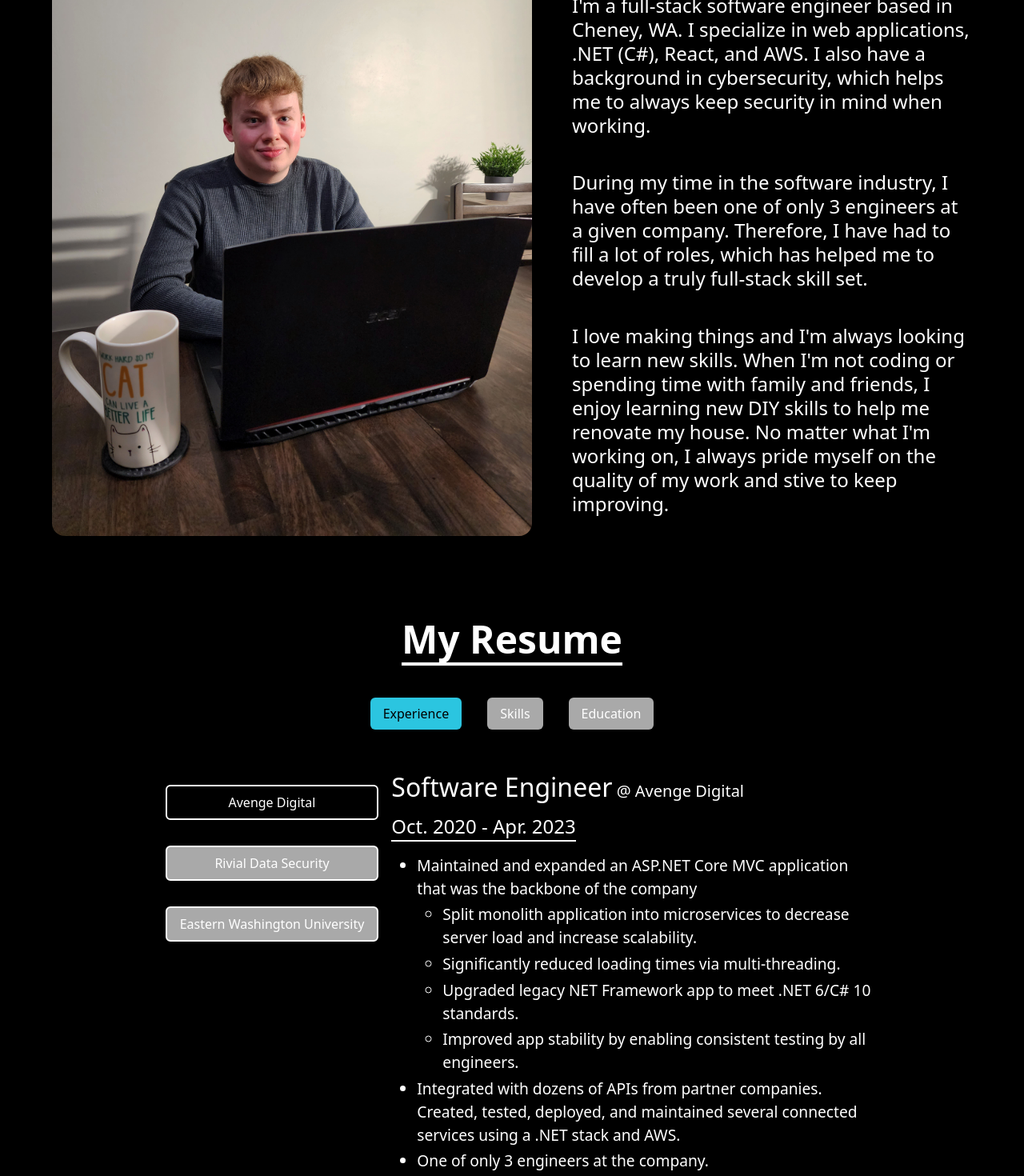
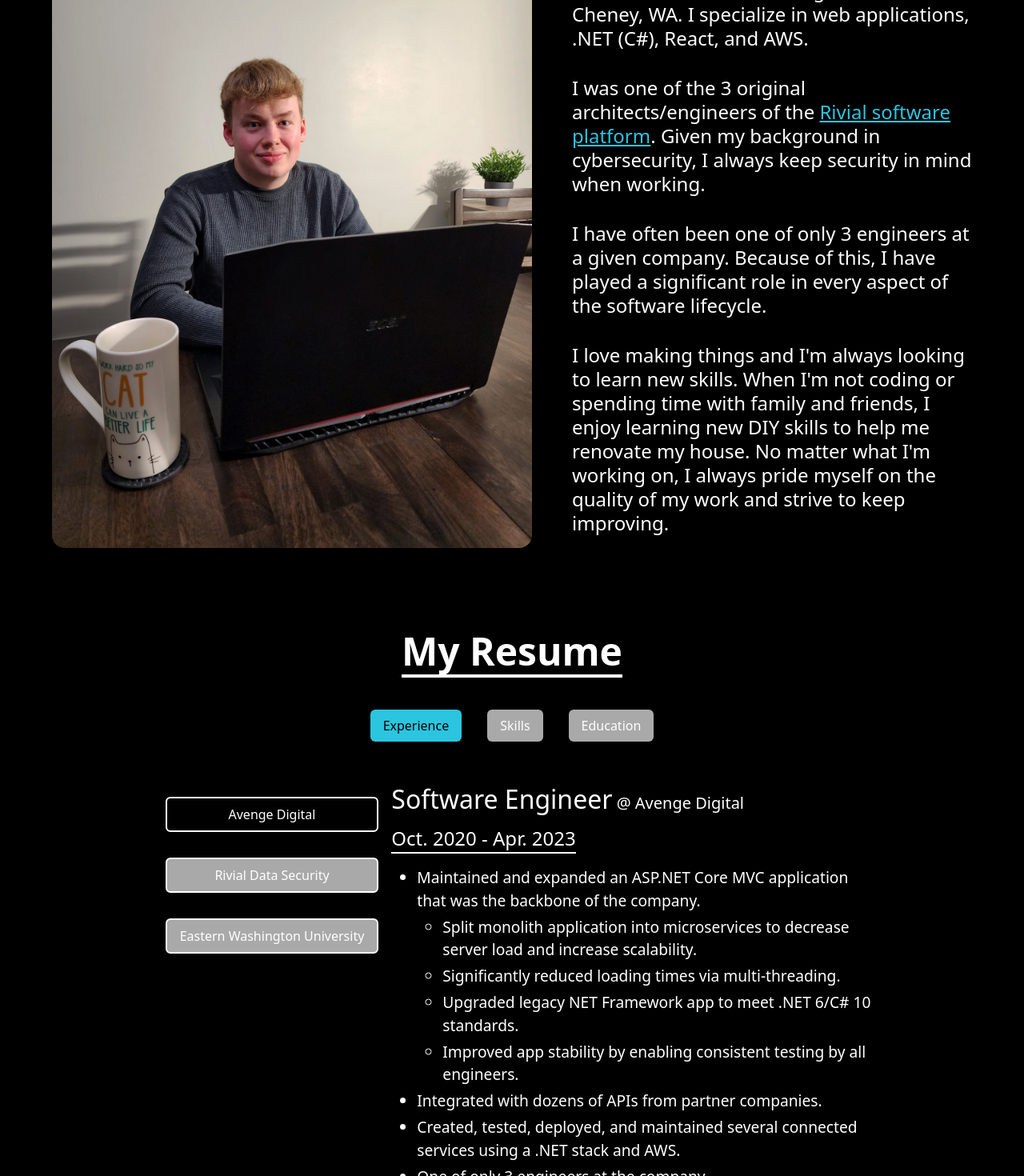
Before and after one commit to bcaesar42/bryancaesar-dot-com, a React (Create React App) app: page / in a window 1280 px wide. Shown: the part 980-2450 px from the top of the page at 80% size. Built offline with nearby package versions, Linux system fonts and the light colour scheme.

Commit message:
Fixed typos. Updated text in AboutMe component.

```diff
--- a/src/Components/AboutMe.js
+++ b/src/Components/AboutMe.js
@@ -12,18 +12,22 @@ const AboutMe = () => {
         <Description>
           I'm a full-stack software engineer based in Cheney, WA.
           I specialize in web applications, .NET (C#), React, and AWS.
-          I also have a background in cybersecurity, which helps me to always keep security in mind when working.
         </Description>
 
         <Description>
-          During my time in the software industry, I have often been one of only 3 engineers at a given company.
-          Therefore, I have had to fill a lot of roles, which has helped me to develop a truly full-stack skill set.
+          I was one of the 3 original architects/engineers of the <a href="https://www.rivialsecurity.com/cybersecurity-software/rivial-platform" target="_blank">Rivial software platform</a>.
+          Given my background in cybersecurity, I always keep security in mind when working.
+        </Description>
+
+        <Description>
+          I have often been one of only 3 engineers at a given company.
+          Because of this, I have played a significant role in every aspect of the software lifecycle.
         </Description>
 
         <Description>
           I love making things and I'm always looking to learn new skills.
           When I'm not coding or spending time with family and friends, I enjoy learning new DIY skills to help me renovate my house.
-          No matter what I'm working on, I always pride myself on the quality of my work and stive to keep improving.
+          No matter what I'm working on, I always pride myself on the quality of my work and strive to keep improving.
         </Description>
       </TextWrapper>
     </SectionWrapper>
--- a/src/Components/Resume/Education.js
+++ b/src/Components/Resume/Education.js
@@ -3,7 +3,7 @@ import { styled } from 'styled-components';
 const Education = () => {
   return (
     <EducationWrapper>
-      <SecondaryText>Recieved a</SecondaryText>
+      <SecondaryText>Received a</SecondaryText>
       <PrimaryText>Bachelor of Computer Science</PrimaryText>
       <SecondaryText>degree from</SecondaryText>
       <PrimaryText>Eastern Washington University</PrimaryText>
--- a/src/Components/Resume/Experience/WorkHistory.json
+++ b/src/Components/Resume/Experience/WorkHistory.json
@@ -5,7 +5,7 @@
     "TimePeriod": "Oct. 2020 - Apr. 2023",
     "BulletPoints": [
       {
-        "Text": "Maintained and expanded an ASP.NET Core MVC application that was the backbone of the company",
+        "Text": "Maintained and expanded an ASP.NET Core MVC application that was the backbone of the company.",
         "SubBullets": [
           "Split monolith application into microservices to decrease server load and increase scalability.",
           "Significantly reduced loading times via multi-threading.",
@@ -14,7 +14,10 @@
         ]
       },
       {
-        "Text": "Integrated with dozens of APIs from partner companies. Created, tested, deployed, and maintained several connected services using a .NET stack and AWS."
+        "Text": "Integrated with dozens of APIs from partner companies."
+      },
+      {
+        "Text": " Created, tested, deployed, and maintained several connected services using a .NET stack and AWS."
       },
       {
         "Text": "One of only 3 engineers at the company."
```
